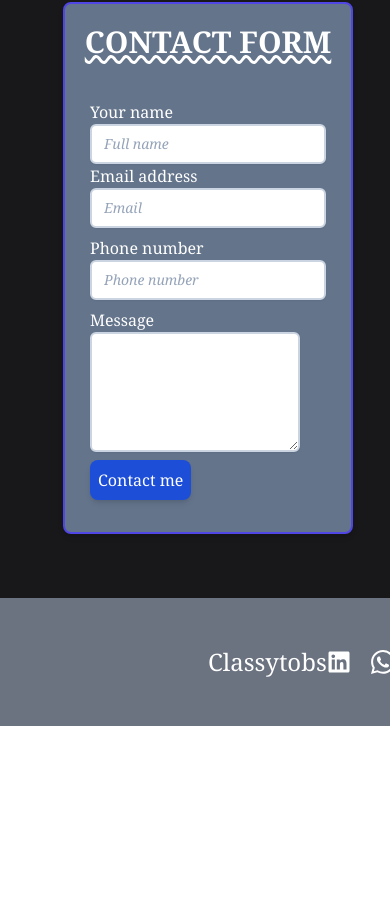
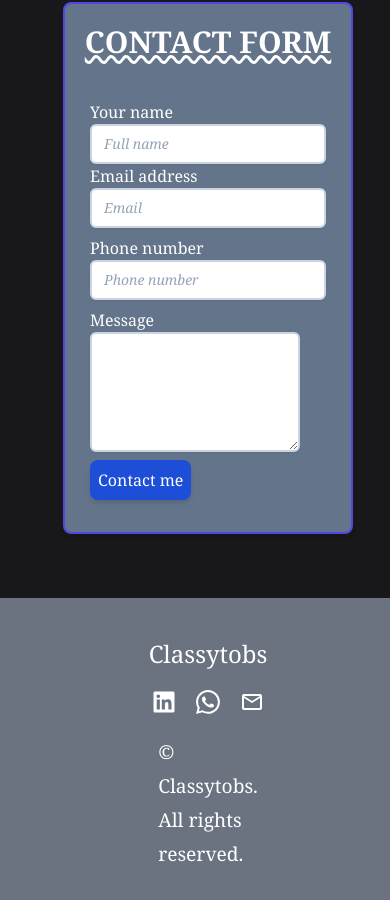
Before and after one commit to Classytobs/portfolio-11, a React (Create React App) app: page / in a window 390 px wide. Shown: the part 3397-4297 px from the top of the page. Before the commit the page ends 4123 px from the top, so only its background shows below. Built offline with nearby package versions, Linux system fonts and the light colour scheme.

Commit message:
working on the screen responsiveness

```diff
--- a/src/Components/Footer/Footer.jsx
+++ b/src/Components/Footer/Footer.jsx
@@ -5,7 +5,7 @@ import { BsWhatsapp } from "react-icons/bs"
 
 export default function Footer() {
   return (
-    <div className='flex flex-row bg-gray-500 hover:bg-gray-600 h-32 px-52 py-5 text-2xl max-w-full content-center justify-between items-center font-serif text-white'>
+    <div className='flex flex-col bg-gray-500 hover:bg-gray-600 min-h-32 gap-y-5 px-52 py-10 text-2xl max-w-full content-center justify-between items-center font-serif text-white'>
         <div>
             <a href="#">Classytobs</a>
         </div>
```
